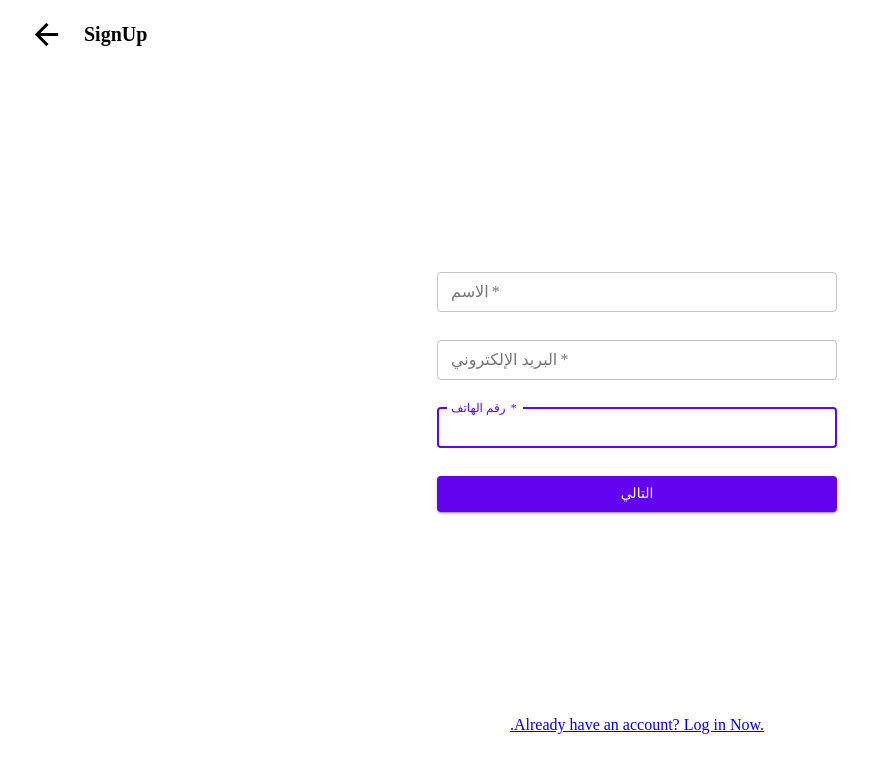
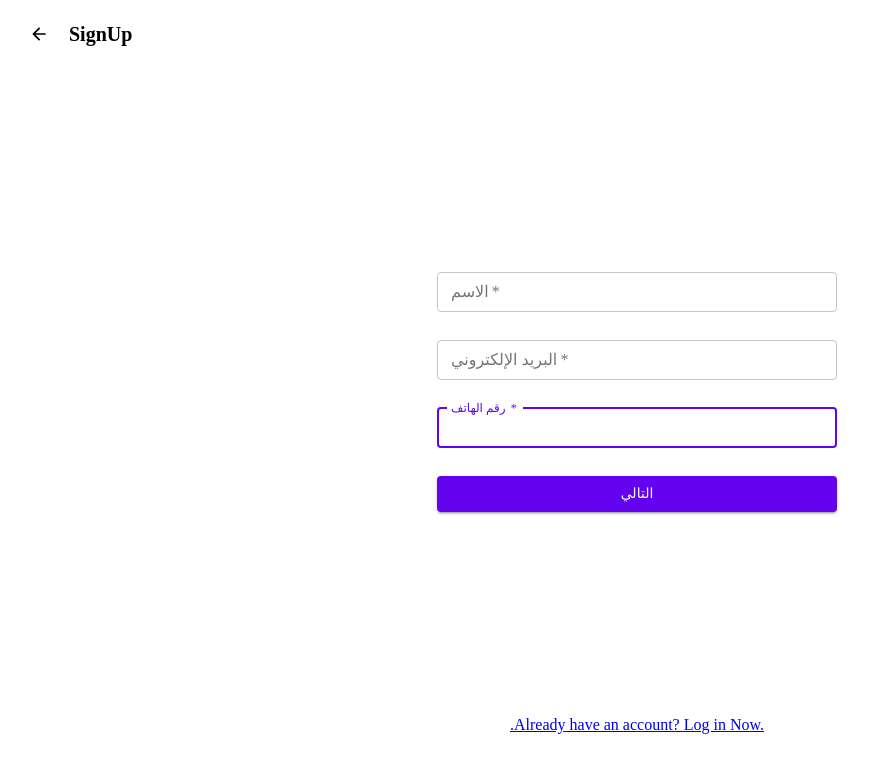
Before and after one commit to GSG-K3/Art-Gallery, a React (Create React App) app in the folder client/: page /signup in a window 1280 px wide. Shown: the top 772 px of the page, without its empty margins (3-872 px from the left). Built offline with nearby package versions, Linux system fonts and the light colour scheme; what react-swipeable-views-utils would draw is missing.

Commit message:
change faveicon & change back arrow size

```diff
--- a/client/public/index.html
+++ b/client/public/index.html
@@ -2,7 +2,7 @@
 <html lang="en">
   <head>
     <meta charset="utf-8" />
-    <link rel="icon" href="./art.jpg" />
+    <link rel="icon" href="./painting_1.png" />
     <meta name="viewport" content="width=device-width, initial-scale=1" />
     <meta name="theme-color" content="#000000" />
     <link rel="stylesheet" href="https://fonts.googleapis.com/css?family=Roboto:300,400,500,700&display=swap" />
--- a/client/src/Components/Common/SecondHeder/SecondHeader.js
+++ b/client/src/Components/Common/SecondHeder/SecondHeader.js
@@ -15,7 +15,7 @@ const SecondHeader = (props) => {
     <div className={classes.root}>
       <div className={classes.titelDiv}>
         <ArrowBackIcon
-          fontSize="large"
+          fontSize='small'
           onClick={() => history.goBack()}
         />
         <Typography variant="h6" className={classes.title}>
```
Also changed, not shown: client/public/art.jpg (deleted), client/public/painting_1.png (added).
